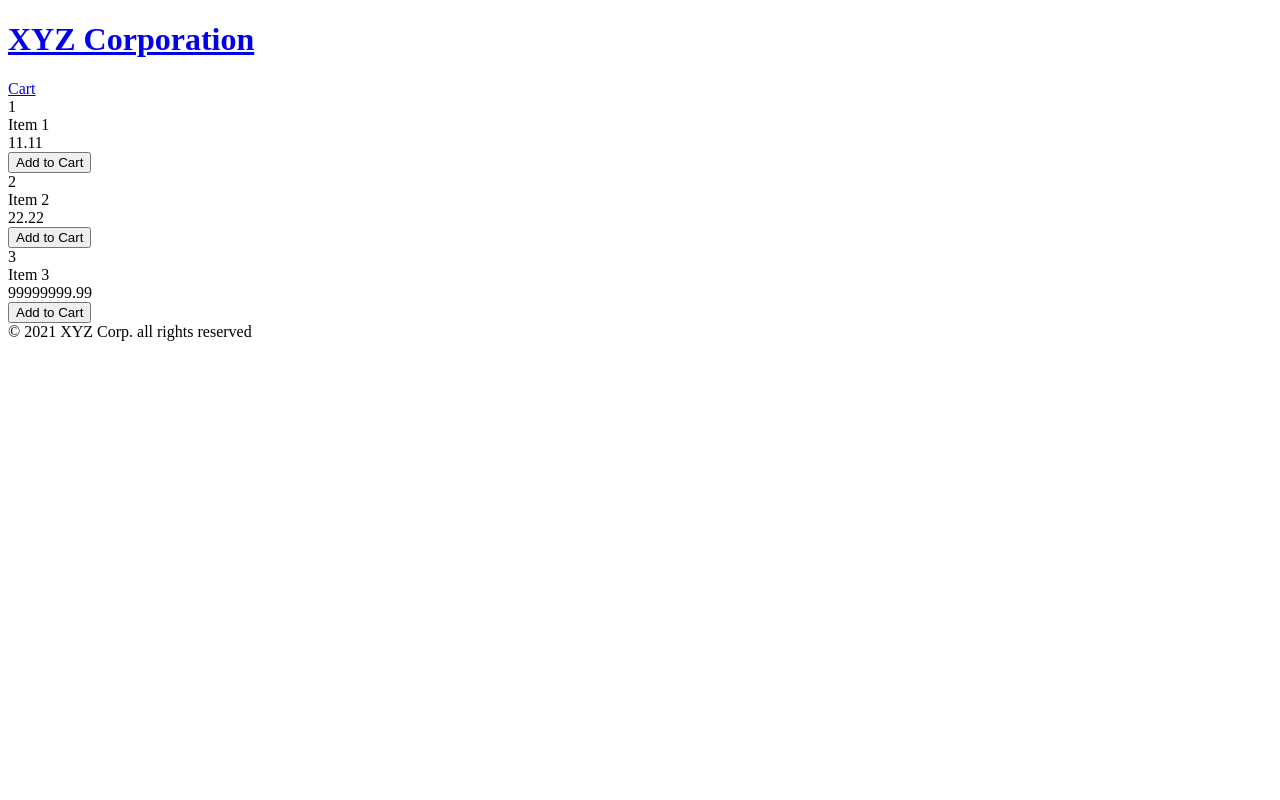
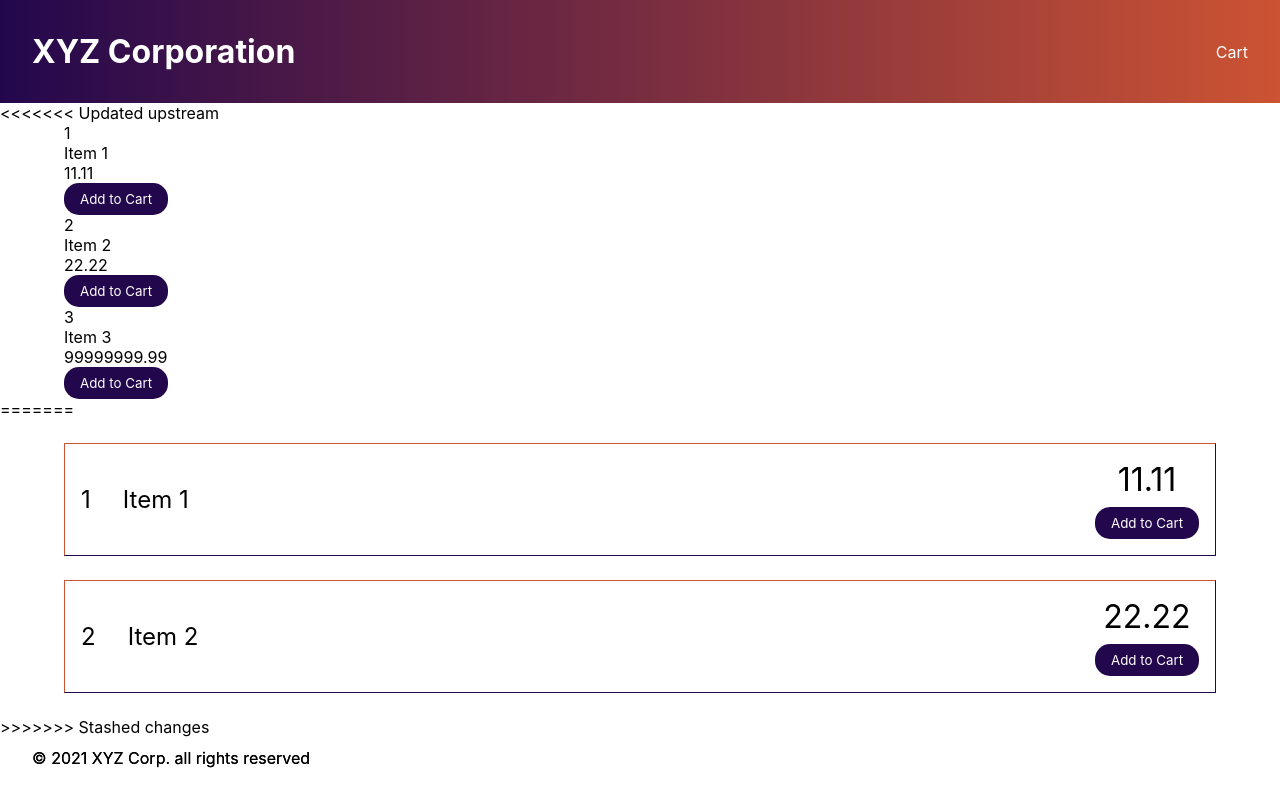
Before and after one commit to punchcode-fullstack/ecommerce-project, a plain HTML site: page xyz.com/index.html in a window 1280 px wide. Drawn offline with Linux system fonts and the light colour scheme.

Commit message:
add cart CSS

```diff
--- a/xyz.com/index.html
+++ b/xyz.com/index.html
@@ -5,6 +5,7 @@
     <meta http-equiv="X-UA-Compatible" content="IE=edge" />
     <meta name="viewport" content="width=device-width, initial-scale=1.0" />
     <title>XYZ Corporation</title>
+    <link rel="stylesheet" href="main.css" />
     <script src="js/cart.js" defer></script>
   </head>
   <body>
@@ -14,6 +15,7 @@
         <a href="./cart.html">Cart</a>
       </nav>
     </header>
+<<<<<<< Updated upstream
     <main>
       <div data-product-item>
         <div data-id>1</div>
@@ -37,5 +39,32 @@
     <footer>
       &copy; 2021 XYZ Corp. all rights reserved
     </footer>
+=======
+    <div class="wrapper"></div>
+      <main>
+        <div data-product-item class="card">
+          <div class="product-card-left">
+            <div data-id>1</div>
+            <div data-name>Item 1</div>
+          </div>
+          <div class="product-card-right">
+            <div data-price>11.11</div>
+            <button data-btn-add-to-cart>Add to Cart</button>
+          </div>
+        </div>
+        <div data-product-item class="card">
+          <div class="product-card-left">
+            <div data-id>2</div>
+            <div data-name>Item 2</div>
+          </div>
+          <div class="product-card-right">
+            <div data-price>22.22</div>
+            <button data-btn-add-to-cart>Add to Cart</button>
+          </div>
+        </div>
+      </main>
+      <footer>&copy; 2021 XYZ Corp. all rights reserved</footer>
+    </div>
+>>>>>>> Stashed changes
   </body>
 </html>
--- /dev/null
+++ b/xyz.com/main.css
@@ -0,0 +1,104 @@
+* {
+  margin: 0;
+  padding: 0;
+  box-sizing: border-box;
+  font-family: -apple-system, BlinkMacSystemFont, 'Segoe UI', Roboto, Oxygen,
+    Ubuntu, Cantarell, 'Open Sans', 'Helvetica Neue', sans-serif;
+  list-style: none;
+  text-decoration: none;
+}
+
+a {
+  color: white;
+}
+
+body {
+  margin: 0 auto;
+}
+
+nav {
+  display: flex;
+  align-items: center;
+}
+
+header {
+  padding: 2rem 2rem;
+  display: flex;
+  justify-content: space-between;
+  background: linear-gradient(0.25turn, #23074d, #cc5333);
+}
+
+main {
+  width: 90%;
+  margin: 0 auto;
+}
+
+.card,
+.cart-card {
+  display: flex;
+  justify-content: space-between;
+  padding: 1rem;
+  border-right: 1px solid #23074d;
+  border-bottom: 1px solid #23074d;
+  border-top: 1px solid #cc5333;
+  border-left: 1px solid #cc5333;
+  margin: 24px 0;
+}
+
+.card:hover {
+  background: #ffddd2;
+}
+
+.product-card-right {
+  display: flex;
+  flex-direction: column;
+  align-items: center;
+}
+
+.product-card-right div {
+  margin-bottom: 0.5rem;
+  font-size: 2rem;
+}
+
+.product-card-left {
+  display: flex;
+  align-items: center;
+}
+
+.product-card-left div {
+  margin-right: 2rem;
+  font-size: 1.5rem;
+}
+
+button {
+  padding: 0.5rem 1rem;
+  background: #23074d;
+  color: white;
+  border: none;
+  border-radius: 15px;
+}
+
+button:hover {
+  cursor: pointer;
+}
+
+footer {
+  position: absolute;
+  bottom: 2rem;
+  width: 90%;
+  margin: 0 2rem;
+}
+
+.cart-card-left div {
+  margin-bottom: 0.5rem;
+}
+
+.page-name {
+  margin: 24px 0;
+}
+
+.cart-card-right {
+  display: flex;
+  flex-direction: column;
+  justify-content: space-evenly;
+}
```
Also changed, not shown: about.html (+2 -0 lines), xyz.com/cart.html (+22 -25 lines).
